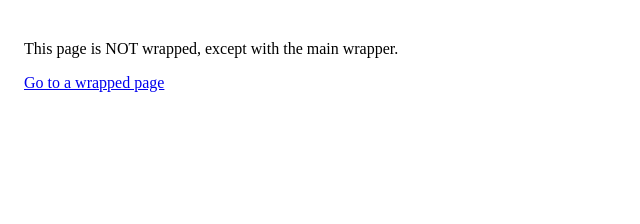
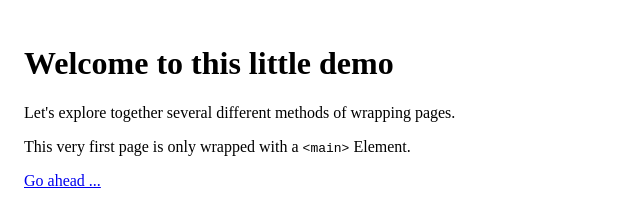
Before and after one commit to tujoworker/gatsby-plugin-wrap-pages, a Gatsby site in the folder example/: page / in a window 1280 px wide. Shown: the whole page, without its empty margins (0-640 px from the left). Built offline with nearby package versions, Linux system fonts and the light colour scheme; Gatsby itself is replaced by a stand-in of ours.

Commit message:
chore: update readme and example text of first page

```diff
--- a/example/src/pages/index.js
+++ b/example/src/pages/index.js
@@ -8,8 +8,13 @@ export default function Page() {
         padding: '1rem',
       }}
     >
-      <p>This page is NOT wrapped, except with the main wrapper.</p>
-      <Link to="/sub-page">Go to a wrapped page</Link>
+      <h1>Welcome to this little demo</h1>
+      <p>Let's explore together several different methods of wrapping pages.</p>
+      <p>
+        This very first page is only wrapped with a <code>{'<main>'}</code>{' '}
+        Element.
+      </p>
+      <Link to="/sub-page">Go ahead ...</Link>
     </div>
   )
 }
```
Also changed, not shown: README.md.
